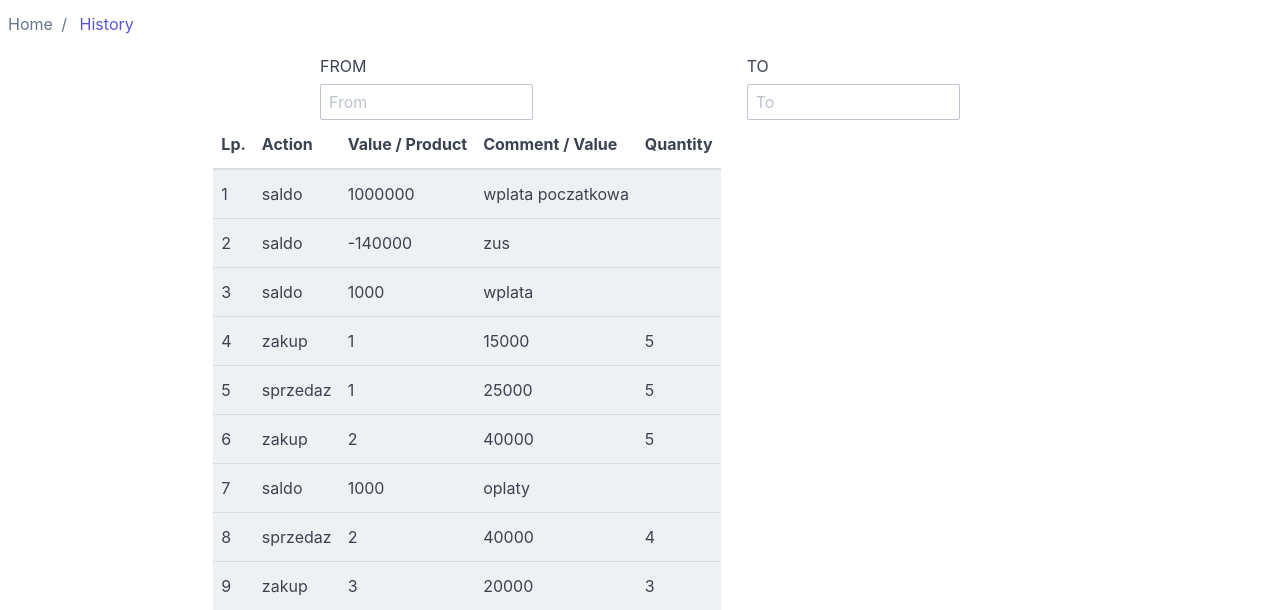
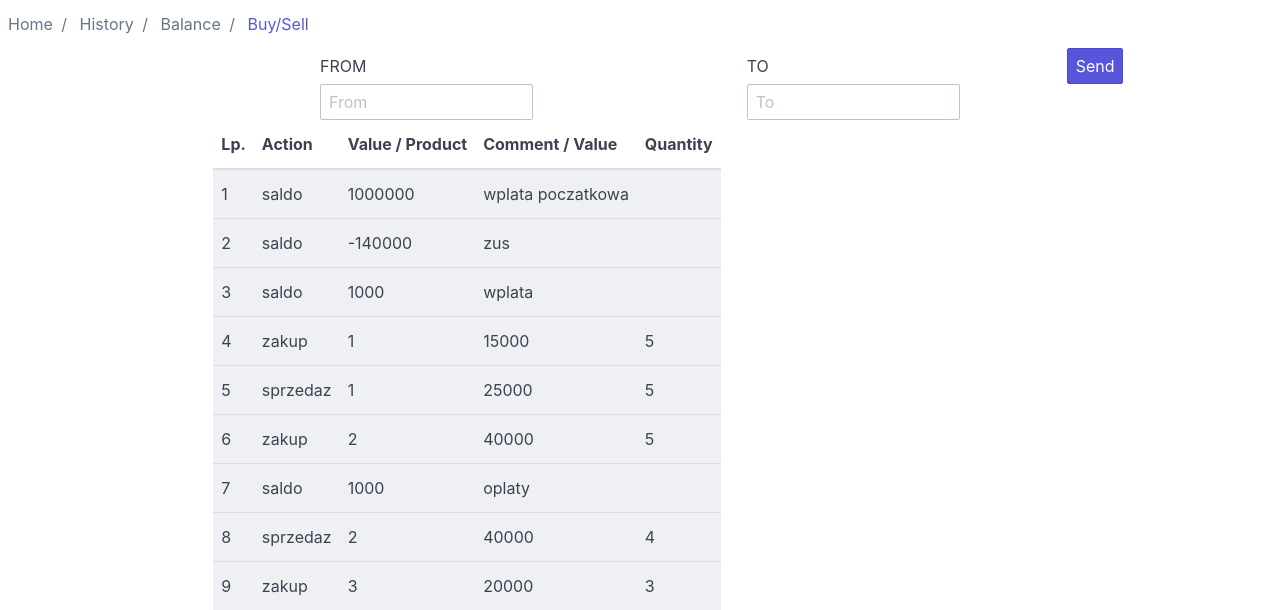
Before and after one commit to kingamal/new_accountant, a Flask app: page /history/ in a window 1280 px wide. Shown: the top 610 px of the page. Run offline with Flask 2, Linux system fonts and the light colour scheme; data comes from the database, SQL or seed files in the repository.

Commit message:
templates

```diff
--- a/templates/history.html
+++ b/templates/history.html
@@ -16,12 +16,19 @@
   <li class="breadcrumb-item">
     <a href="/history/">History</a>
   </li>
+    <li class="breadcrumb-item">
+    <a href="/balance/">Balance</a>
+  </li>
+    <li class="breadcrumb-item">
+    <a href="/buysell/">Buy/Sell</a>
+  </li>
 </ul></div>
 <div class="container">
         <div class="columns">
             <div class="col-3">
             </div>
             <div class="col-2">
+                <form action="/history/" method="POST">
 <div class="form-group">
     <label class="form-label" for="input-example-6">FROM</label>
   <input required class="form-input" name="from" class="form-input" type="number" id="input-example-6" placeholder="From">
@@ -32,10 +39,14 @@
             <div class="col-2">
 <div class="form-group">
     <label class="form-label" for="input-example-7">TO</label>
-  <input required class="form-input" name="to" class="form-input" type="number" id="input-example-7" placeholder="To">
+  <input class="form-input" name="to" class="form-input" type="number" id="input-example-7" placeholder="To">
 </div>
-</div>
-            <div class="col-3">
+               </div>
+            <div class="col-1">
+            </div>
+            <div class="col-2">
+                <button class="btn btn-primary" type="submit">Send</button>
+                </form>
             </div>
     <div class="container">
         <div class="columns">
--- a/templates/index.html
+++ b/templates/index.html
@@ -45,6 +45,7 @@
         <table class="table">
           <thead>
             <tr>
+                <th>Lp.</th>
               <th>Name</th>
               <th>Quantity</th>
             </tr>
@@ -52,6 +53,7 @@
           <tbody>
           {% for item in stock %}
             <tr>
+                <td><b>{{ item.id }}</b> </td>
               <td><b>{{ item.product }}</b> </td>
               <td>{{ item.qty }} </td>
             </tr>
```
